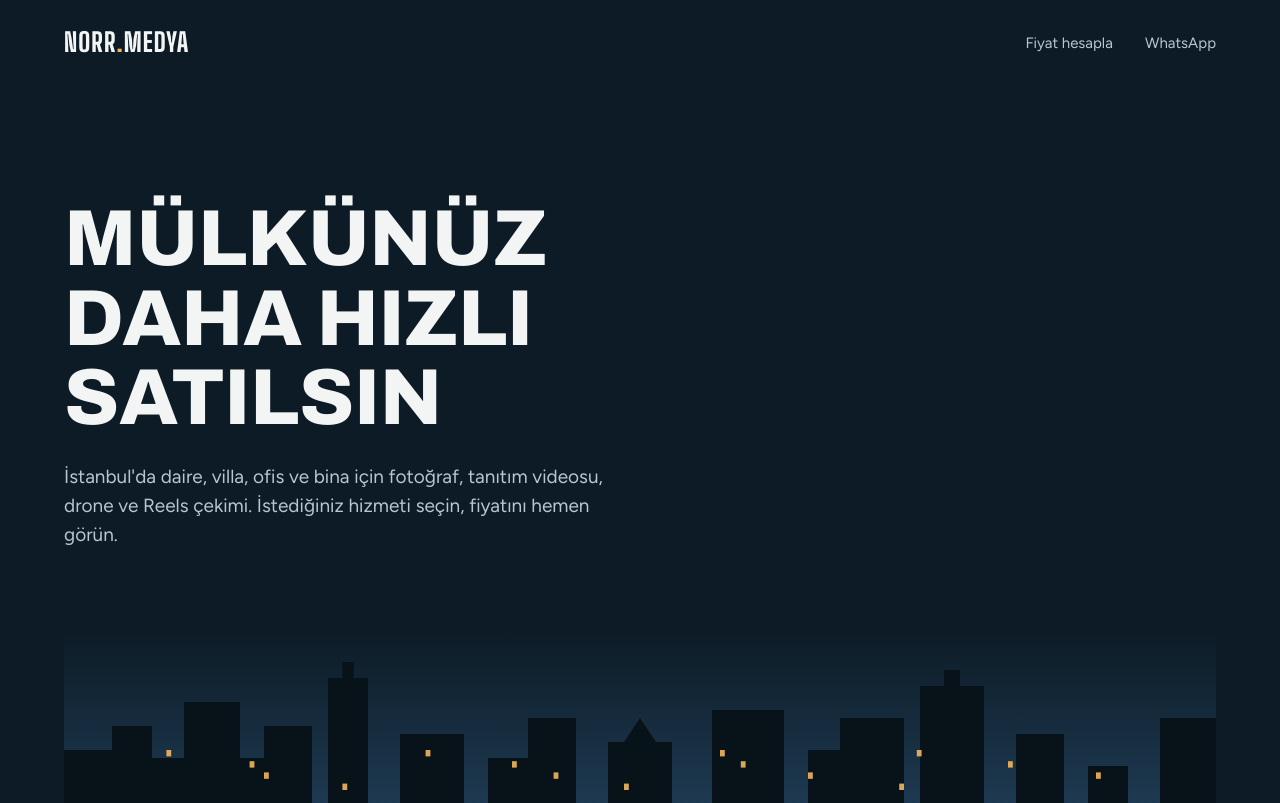
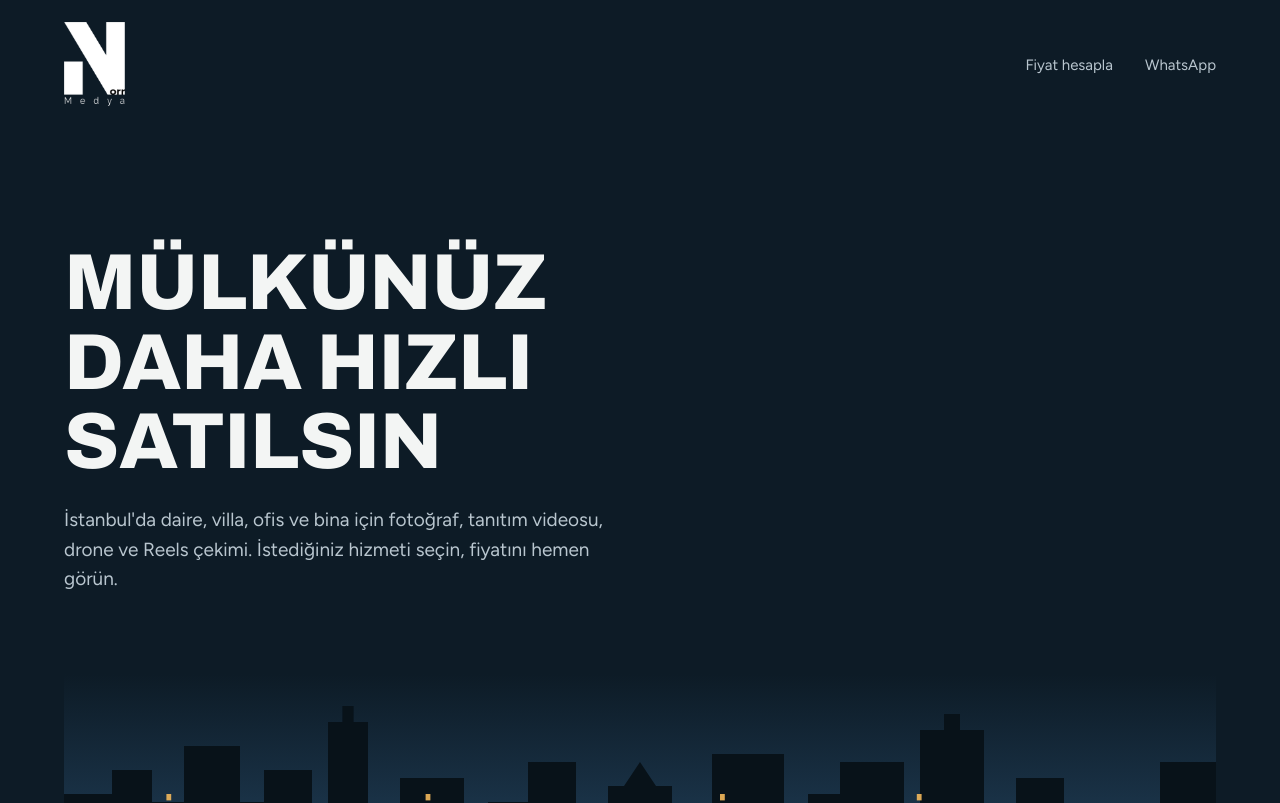
Before and after one commit to norrmedya/norrmedya-site, a plain HTML site: page gayrimenkul/index.html in a window 1280 px wide. Shown: the top 803 px of the page. Drawn offline with Linux system fonts and the light colour scheme.

Commit message:
Norr Medya logosu ve favicon eklendi
Co-Authored-By: Claude Opus 5.5 <noreply@anthropic.com>
Claude-Session: https://claude.ai/code/session_016p41smyfsMVMWBq3crNDuQ

```diff
--- a/gayrimenkul/index.html
+++ b/gayrimenkul/index.html
@@ -5,6 +5,7 @@
 <meta name="viewport" content="width=device-width, initial-scale=1">
 <title>Gayrimenkul Çekimi Fiyat Hesapla | Norr Medya</title>
 <meta name="description" content="İstanbul'da gayrimenkul fotoğraf, video, drone ve Reels çekimi. Mülkünüzü seçin, fiyatı anında görün, WhatsApp'tan teklif alın.">
+<link rel="icon" href="favicon.png">
 <link rel="preconnect" href="https://fonts.googleapis.com">
 <link rel="preconnect" href="https://fonts.gstatic.com" crossorigin>
 <link href="https://fonts.googleapis.com/css2?family=Archivo:wdth,wght@125,700;125,800&family=Big+Shoulders+Display:wght@500;700;800&family=Figtree:wght@400;500;600&display=swap" rel="stylesheet">
@@ -29,7 +30,8 @@
   /* Header */
   .bar{display:flex;justify-content:space-between;align-items:center;padding:22px clamp(20px,5vw,64px);position:relative;z-index:2}
   .wordmark{font-family:var(--display);font-weight:800;font-size:26px;letter-spacing:.04em;text-decoration:none}
-  .wordmark span{color:var(--pencere)}
+  .wordmark img{display:block;height:84px;width:auto}
+  @media (max-width:600px){.wordmark img{height:64px}}
   .bar nav a{font-size:15px;color:var(--sis);text-decoration:none;margin-left:28px}
   .bar nav a:hover{color:var(--kirec)}
 
@@ -120,7 +122,7 @@
 <body>
 
 <header class="bar">
-  <a class="wordmark" href="/">NORR<span>.</span>MEDYA</a>
+  <a class="wordmark" href="/" aria-label="Norr Medya ana sayfa"><img src="norr-logo.png" alt="Norr Medya" width="61" height="84"></a>
   <nav>
     <a href="#hesapla">Fiyat hesapla</a>
     <a class="cta" href="https://wa.me/905387312651" target="_blank" rel="noopener">WhatsApp</a>
```
Also changed, not shown: gayrimenkul/favicon.png (added), gayrimenkul/norr-logo.png (added).
